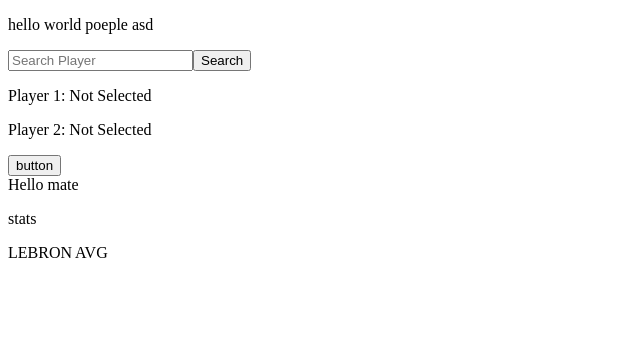
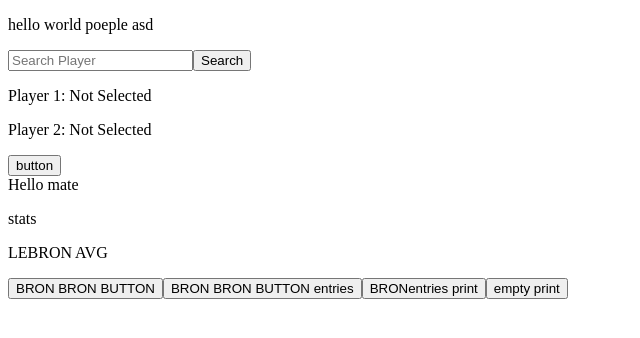
Before and after one commit to cmtran09/project-x, a React app: page / in a window 1280 px wide. Shown: the top 338 px of the page, without its empty margins (0-640 px from the left). Built offline with nearby package versions, Linux system fonts and the light colour scheme; no server answers.

Commit message:
function to push player average to empty started on

```diff
--- a/src/components/Lebron/Lebron.js
+++ b/src/components/Lebron/Lebron.js
@@ -4,48 +4,67 @@
 
 export default function Lebron() {
 
-  // const data = [
-  //   // {name: 'games_played', lebron: 60, pv: 10,},
-  //   // {name: 'Player_id', lebron: 237, pv: 10,},
-  //   // {name: 'season', lebron: 2019, pv: 10,},
-  //   // {name: 'min', lebron: 3454, pv: 10,},
-  //   {name: 'fgm', lebron: 9.77, pv: 10,},
-  //   {name: 'fga', lebron: 19.6, pv: 10,},
-  //   {name: 'fg3m', lebron: 2.22, pv: 10,},
-  //   {name: 'fg3a', lebron: 6.35, pv: 10,},
-  //   {name: 'fga', lebron: 3.98, pv: 10,},
-  //   {name: 'ftm', lebron: 5.72, pv: 10,},
-  //   {name: 'oreb', lebron: 0.95, pv: 10,},
-  //   {name: 'dreb', lebron: 6.9, pv: 10,},
-  //   {name: 'reb', lebron: 7.85, pv: 10,},
-  //   {name: 'ast', lebron: 10.6, pv: 10,},
-  //   {name: 'stl', lebron: 1.23, pv: 10,},
-  //   {name: 'blk', lebron: 0.5, pv: 10,},
-  //   {name: 'turnover', lebron: 3.9, pv: 10,},
-  //   {name: 'pf', lebron: 1.77, pv: 10,},
-  //   {name: 'pts', lebron: 25.73, pv: 10,},
-  //   {name: 'fg_pct', lebron: 0.498, pv: 10,},
-  //   {name: 'fg3_pct', lebron: 0.34, pv: 10,},
-  //   {name: 'ft_pct', lebron: 0.697, pv: 10,}
-  // ]
+  const emptyData = [
+    {name: 'games_played'},
+    {name: 'Player_id'},
+    {name: 'season'},
+    {name: 'min'},
+    {name: 'fgm'},
+    {name: 'fga'},
+    {name: 'fg3m'},
+    {name: 'fg3a'},
+    {name: 'fga'},
+    {name: 'ftm'},
+    {name: 'oreb'},
+    {name: 'dreb'},
+    {name: 'reb'},
+    {name: 'ast'},
+    {name: 'stl'},
+    {name: 'blk'},
+    {name: 'turnover'},
+    {name: 'pf'},
+    {name: 'pts'},
+    {name: 'fg_pct'},
+    {name: 'fg3_pct'},
+    {name: 'ft_pct'}
+  ]
 
   const playerID = 236
 
-  const [lebronAvg, setLebronAvg] = useState([])
+  const [lebronAvg, setLebronAvg] = useState()
 
-  // useEffect(() => {
-  //   axios.get(`https://www.balldontlie.io/api/v1/season_averages?player_ids[]=${playerID}&season=2019`)
-  //     .then(resp => {
-  //       setLebronAvg(resp.data)
-  //       console.log(seasonAverage)
-  //     })
-  //     .catch(err => console.log(err))
-  // }, [])
+  useEffect(() => {
+    axios.get(`https://www.balldontlie.io/api/v1/season_averages?player_ids[]=${playerID}&season=2019`)
+      .then(resp => {
+        setLebronAvg(resp.data.data[0])
+        console.log(lebronAvg)
+      })
+      .catch(err => console.log(err))
+  }, [])
+
+  // console.log("array 22 length with name",Array(22).fill({name:null}))
+  console.log("aempty data array",emptyData)
+  // emptyData[0]["lebron"]="hello mate"
+
+  function pushLebron(){
+    emptyData.map((elem,i)=>{
+        elem["lebron"]=Object.entries(lebronAvg)[i][1]
+    })
+    // Object.entries(lebronAvg).map(e=>console.log(e))
+  }
+  // pushLebron()
+  console.log("aempty data array after push",emptyData)
+
+  // console.log("aempty data array pushed with some data",emptyData[0]["lebron"]="hello mate")
+
 
   return (
     <div>
       <p>LEBRON AVG</p>
-      {/* <button onClick={() => console.log(lebronAvg)}>BRON BRON BUTTON</button>  */}
+      <button onClick={() => console.log(lebronAvg)}>BRON BRON BUTTON</button>
+      <button onClick={() => console.log(Object.entries(lebronAvg))}>BRON BRON BUTTON entries</button>
+      <button onClick={() => console.log(pushLebron())}>BRONentries print</button>
+      <button onClick={() => console.log(emptyData)}>empty print</button>
       {/* <BarChart width={600} height={300} data={data}
             margin={{top: 5, right: 30, left: 20, bottom: 5}}>
        <CartesianGrid strokeDasharray="3 3"/>
@@ -60,3 +79,28 @@
 
   )
 }
+
+// const data = [
+//   {name: 'games_played', lebron: 60, pv: 10,},
+//   {name: 'Player_id', lebron: 237, pv: 10,},
+//   {name: 'season', lebron: 2019, pv: 10,},
+//   {name: 'min', lebron: 3454, pv: 10,},
+//   {name: 'fgm', lebron: 9.77, pv: 10,},
+//   {name: 'fga', lebron: 19.6, pv: 10,},
+//   {name: 'fg3m', lebron: 2.22, pv: 10,},
+//   {name: 'fg3a', lebron: 6.35, pv: 10,},
+//   {name: 'fga', lebron: 3.98, pv: 10,},
+//   {name: 'ftm', lebron: 5.72, pv: 10,},
+//   {name: 'oreb', lebron: 0.95, pv: 10,},
+//   {name: 'dreb', lebron: 6.9, pv: 10,},
+//   {name: 'reb', lebron: 7.85, pv: 10,},
+//   {name: 'ast', lebron: 10.6, pv: 10,},
+//   {name: 'stl', lebron: 1.23, pv: 10,},
+//   {name: 'blk', lebron: 0.5, pv: 10,},
+//   {name: 'turnover', lebron: 3.9, pv: 10,},
+//   {name: 'pf', lebron: 1.77, pv: 10,},
+//   {name: 'pts', lebron: 25.73, pv: 10,},
+//   {name: 'fg_pct', lebron: 0.498, pv: 10,},
+//   {name: 'fg3_pct', lebron: 0.34, pv: 10,},
+//   {name: 'ft_pct', lebron: 0.697, pv: 10,}
+// ]
```
